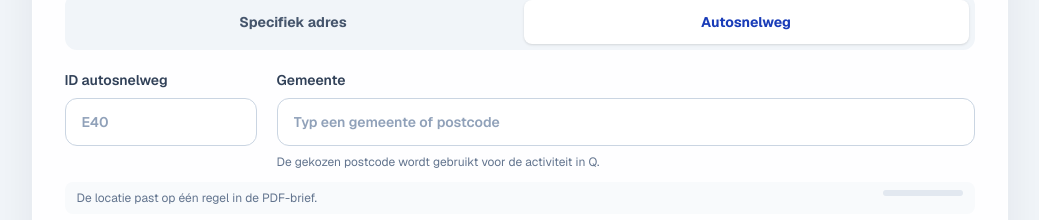
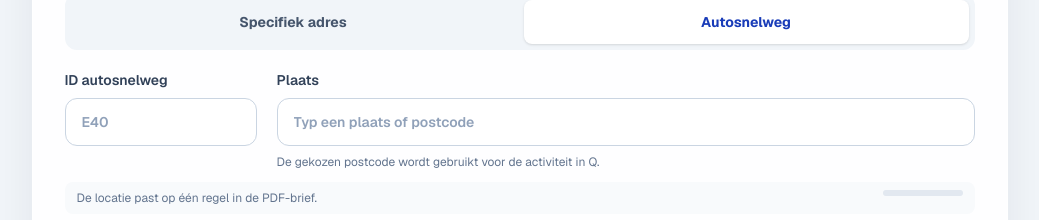
Before and after one commit to BartDegroote/tww-inbreuken, a Next.js app: page /105-roken in a window 1280 px wide. Shown: the part 1067-1287 px from the top of the page, without its empty margins (113-1152 px from the left). Built offline with nearby package versions, Linux system fonts and the light colour scheme.

Commit message:
Gebruik postplaatsen in 105 roken

```diff
--- a/app/105-roken/page.tsx
+++ b/app/105-roken/page.tsx
@@ -4,7 +4,6 @@ import { FormEvent, useMemo, useRef, useState } from "react";
 
 import AppBalk from "@/app/componenten/AppBalk";
 import {
-  BELGISCHE_GEMEENTEPOSTCODES,
   BELGISCHE_POSTPLAATSEN,
   type BelgischePostplaats,
 } from "@/lib/belgische-postplaatsen";
@@ -284,7 +283,7 @@ export default function Roken105Pagina() {
   const qStraatEnNummer =
     locatieType === "adres" ? locatieStraat.trim() : autosnelweg.trim().toUpperCase();
   const qPostcode = locatieType === "adres" ? locatiePostcode : autosnelwegPostcode;
-  const qGemeente =
+  const qPlaats =
     locatieType === "adres" ? locatiePlaats.trim() : autosnelwegPlaats.trim();
   const qRegels = [
     {
@@ -300,7 +299,7 @@ export default function Roken105Pagina() {
     },
     { id: "straat", label: "Straat / nr.", waarde: qStraatEnNummer },
     { id: "postcode", label: "Postcode", waarde: qPostcode },
-    { id: "gemeente", label: "Gemeente", waarde: qGemeente },
+    { id: "plaats", label: "Plaats", waarde: qPlaats },
   ];
   const locatieBreedtescore = berekenWordBreedtescore(locatie);
   const locatieTeLang = locatieBreedtescore > MAX_PDF_LOCATIE_BREEDTESCORE;
@@ -746,13 +745,12 @@ export default function Roken105Pagina() {
                     />
                   </label>
                   <label className="block text-sm font-semibold text-slate-700">
-                    Gemeente
+                    Plaats
                     <PostplaatsZoeker
                       id="autosnelweg-plaats"
                       waarde={autosnelwegPlaats}
                       postcode={autosnelwegPostcode}
-                      opties={BELGISCHE_GEMEENTEPOSTCODES}
-                      placeholder="Typ een gemeente of postcode"
+                      placeholder="Typ een plaats of postcode"
                       onWijzig={(waarde) => {
                         setAutosnelwegPlaats(waarde);
                         setAutosnelwegPostcode("");
```
